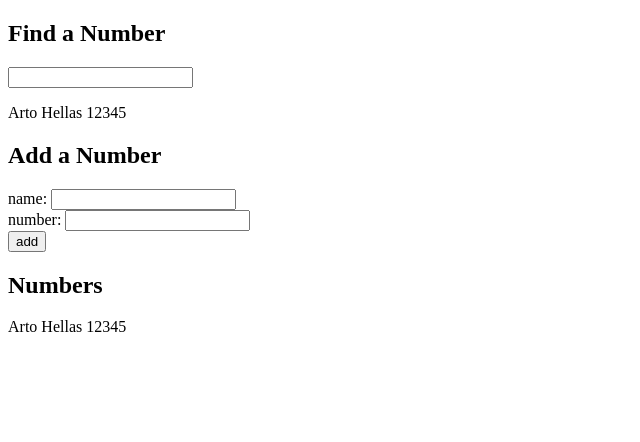
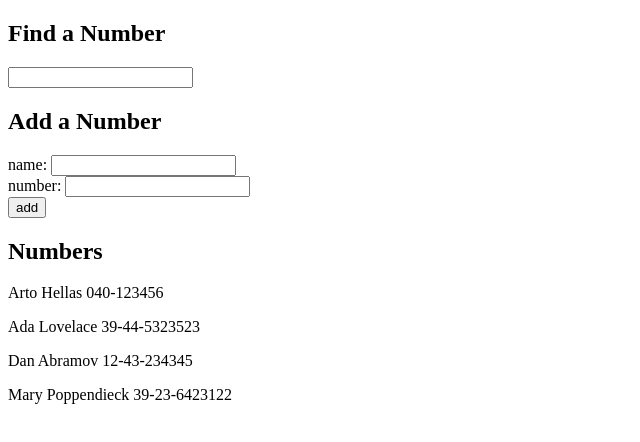
Before and after one commit to deleteme0/FSO22-project-assignments, a React (Create React App) app in the folder Part 2/thephonebook/: page / in a window 1280 px wide. Shown: the top 442 px of the page, without its empty margins (0-640 px from the left). Built offline with nearby package versions, Linux system fonts and the light colour scheme; data requests are answered from the project's data file.

Commit message:
2.11
added axios and improvised Filter component

```diff
--- /dev/null
+++ b/Part 2/thephonebook/db.json
@@ -0,0 +1,24 @@
+{
+  "persons":[
+    {
+      "name": "Arto Hellas",
+      "number": "040-123456",
+      "id": 1
+    },
+    {
+      "name": "Ada Lovelace",
+      "number": "39-44-5323523",
+      "id": 2
+    },
+    {
+      "name": "Dan Abramov",
+      "number": "12-43-234345",
+      "id": 3
+    },
+    {
+      "name": "Mary Poppendieck",
+      "number": "39-23-6423122",
+      "id": 4
+    }
+  ]
+}
--- a/Part 2/thephonebook/src/App.js
+++ b/Part 2/thephonebook/src/App.js
@@ -1,4 +1,6 @@
-import { useState } from 'react'
+
+import { useState, useEffect } from 'react'
+import axios from 'axios'
 
 
 const Filter = ({persons}) => {
@@ -11,12 +13,21 @@
     setSearch(event.target.value)
   }
 
+  const removeDups = ele => {
+
+    if (newSearch === ''){
+      return false
+    }
+
+    return ele.name.toLowerCase().includes(newSearch.toLowerCase())
+  }
+
 
   return (
     <div>
       <input value={newSearch} onChange={handleSearch} />
 
-      {persons.filter((each) => each.name.toLowerCase().includes(newSearch.toLowerCase())).map((each) => <p key={each.name} >{each.name} {each.number}</p>) }
+      {persons.filter(removeDups).map((each) => <p key={each.name} >{each.name} {each.number}</p>) }
 
 
     </div>
@@ -81,9 +92,18 @@
 }
 
 const App = () => {
-  const [persons, setPersons] = useState([
-    { name: 'Arto Hellas' , number: 12345}
-  ])
+  const [persons, setPersons] = useState([])
+
+
+  useEffect(() => {
+    axios
+    .get('http://localhost:3001/persons')
+    .then(response => {
+      setPersons(response.data)
+    })
+  },[])
+
+  console.log('before');
 
   return (
     <div>
--- a/Part 2/thephonebook/src/index.js
+++ b/Part 2/thephonebook/src/index.js
@@ -1,6 +1,6 @@
 import React from 'react'
 import ReactDOM from 'react-dom/client'
-
+import axios from 'axios'
 import App from './App'
 
 ReactDOM.createRoot(document.getElementById('root')).render(<App />)
```
Also changed, not shown: Part 2/thephonebook/package.json (+6 -1 lines), 1 other file (tests, documents, lock files or other folders).
